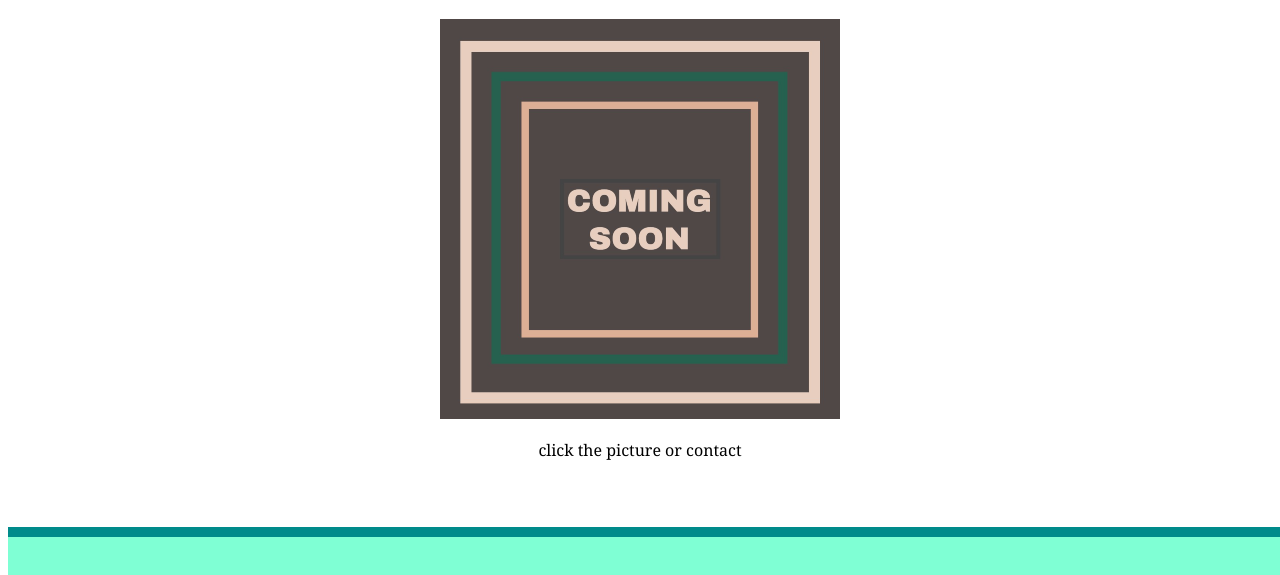
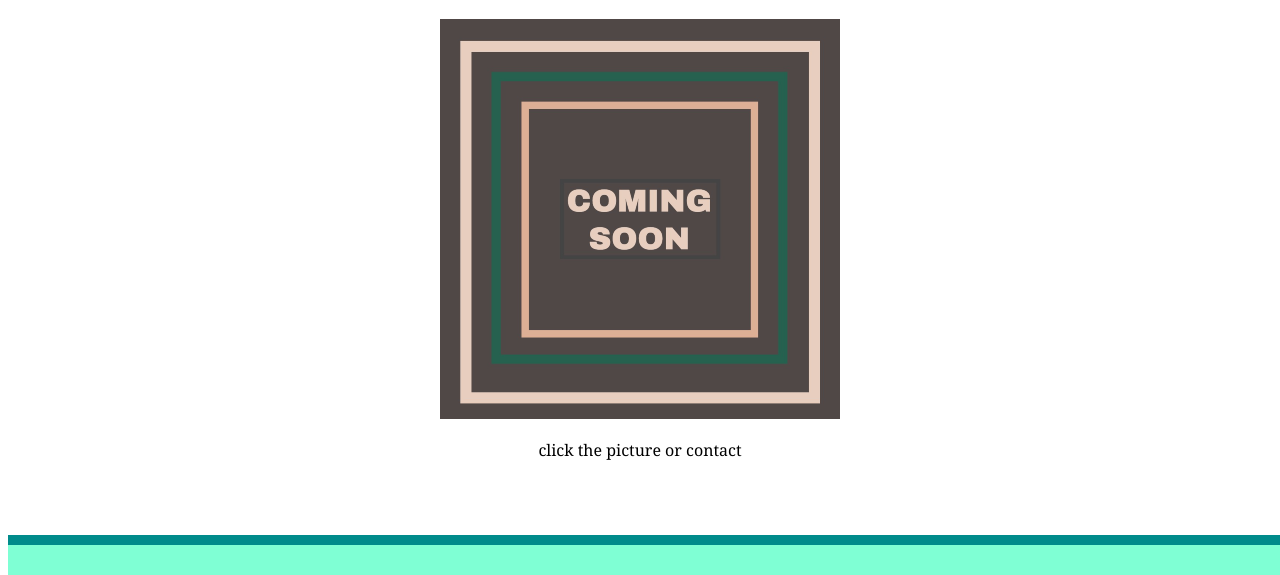
Before and after one commit to Riley6639/git-init-sample, a plain HTML site: page index.html in a window 1280 px wide. Shown: the part 225-800 px from the top of the page. Drawn offline with Linux system fonts and the light colour scheme.

Commit message:
made changes to the footer in css

```diff
--- a/assets/style.css
+++ b/assets/style.css
@@ -20,7 +20,7 @@ header,
 footer {
     background-color: aquamarine;
     line-height: 30px;
-    height: 60px;
+    height: 50px;
     width: 100%;
 }
 
@@ -36,6 +36,8 @@ header {
 footer {
     position: fixed;
     border-top: 10px solid darkcyan;
+    bottom: 0;
+    height: 30px;
 }
 
 /* text right class */
```
